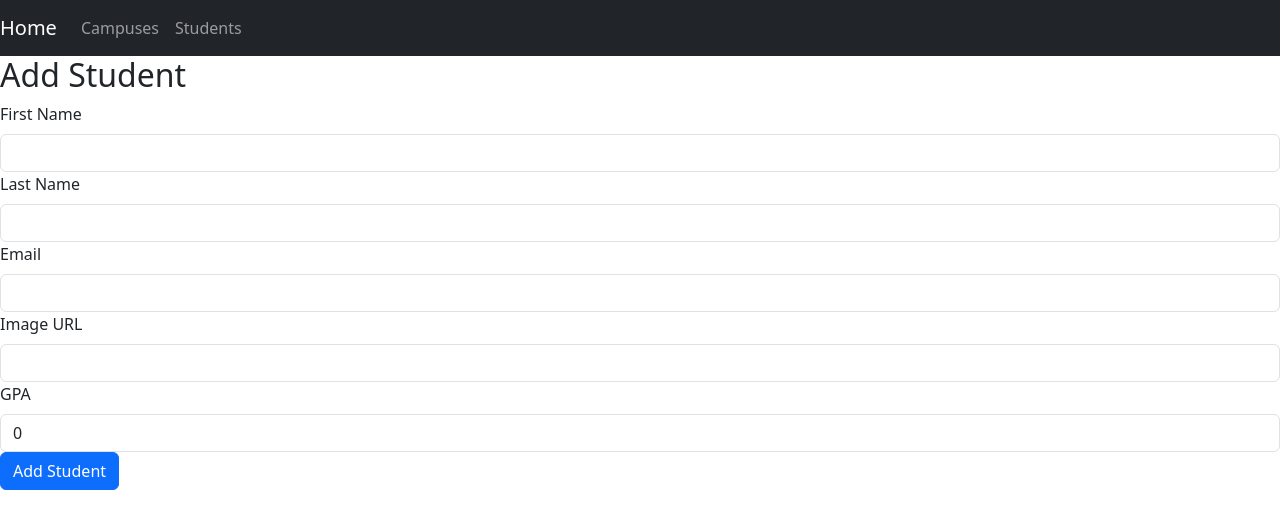
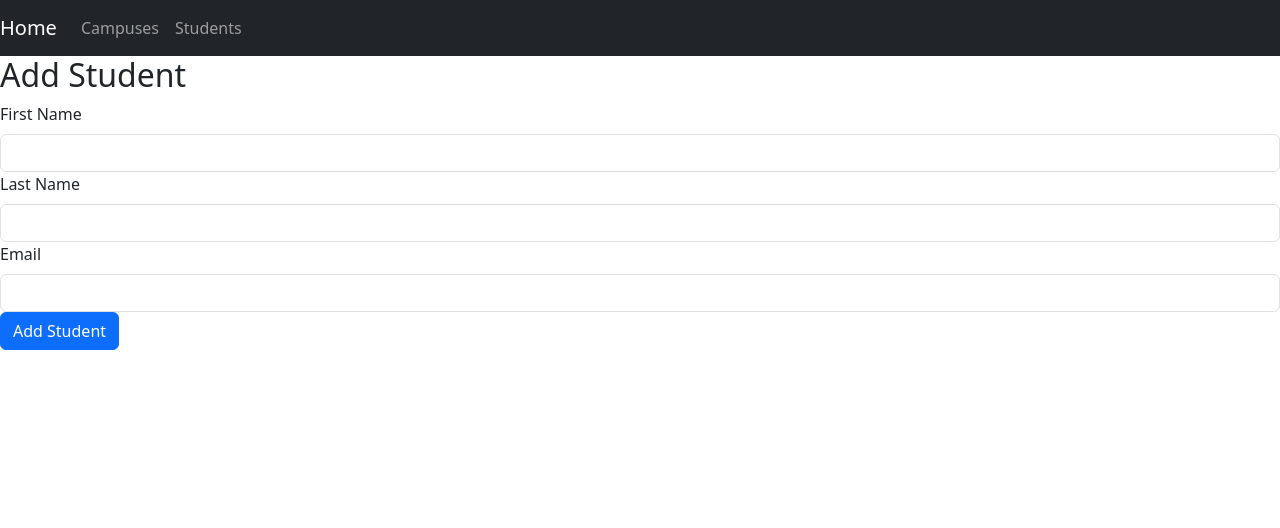
Before and after one commit to Kevinrocks100/crudApplicationFrontEnd, a React (Create React App) app: page /students/add in a window 1280 px wide. Shown: the top 528 px of the page. Built offline with nearby package versions, Linux system fonts and the light colour scheme.

Commit message:
Updated Form with form validation

```diff
--- a/src/components/addStudentForm.jsx
+++ b/src/components/addStudentForm.jsx
@@ -12,9 +12,11 @@ const AddStudentForm = () => {
     firstName: "",
     lastName: "",
     email: "",
-    imageUrl: "",
-    gpa: 0,
+    imageUrl: "hshdjhf",
+    gpa: null,
   });
+
+  const [validationErrors, setValidationErrors] = useState({});
 
   const handleChange = (e) => {
     setFormData({
@@ -25,8 +27,32 @@ const AddStudentForm = () => {
 
   const handleSubmit = (e) => {
     e.preventDefault();
-    dispatch(addStudentThunk(formData));
-    navigate('/students');
+    const errors = validateForm();
+    if (Object.keys(errors).length === 0) {
+      dispatch(addStudentThunk(formData));
+      setFormData({
+        firstName: "",
+        lastName: "",
+        email: ""
+      });
+      navigate('/students');
+    } else {
+      setValidationErrors(errors);
+    }
+  };
+
+  const validateForm = () => {
+    const errors = {};
+    if (!formData.firstName.trim()) {
+      errors.firstName = "Student's first name is required";
+    }
+    if (!formData.lastName.trim()) {
+      errors.lastName = "Student's last name is required";
+    }
+    if (!formData.email.trim()) {
+      errors.email = "Student's email is required";
+    }
+    return errors;
   };
 
   return (
@@ -40,7 +66,11 @@ const AddStudentForm = () => {
             name="firstName"
             value={formData.firstName}
             onChange={handleChange}
+            isInvalid={validationErrors.firstName}
           />
+          <Form.Control.Feedback type="invalid">
+            {validationErrors.firstName}
+          </Form.Control.Feedback>
         </Form.Group>
         <Form.Group controlId="lastName">
           <Form.Label>Last Name</Form.Label>
@@ -49,7 +79,11 @@ const AddStudentForm = () => {
             name="lastName"
             value={formData.lastName}
             onChange={handleChange}
+            isInvalid={validationErrors.lastName}
           />
+          <Form.Control.Feedback type="invalid">
+            {validationErrors.lastName}
+          </Form.Control.Feedback>
         </Form.Group>
         <Form.Group controlId="email">
           <Form.Label>Email</Form.Label>
@@ -58,26 +92,11 @@ const AddStudentForm = () => {
             name="email"
             value={formData.email}
             onChange={handleChange}
+            isInvalid={validationErrors.email}
           />
-        </Form.Group>
-        <Form.Group controlId="imageUrl">
-          <Form.Label>Image URL</Form.Label>
-          <Form.Control
-            type="text"
-            name="imageUrl"
-            value={formData.imageUrl}
-            onChange={handleChange}
-          />
-        </Form.Group>
-        <Form.Group controlId="gpa">
-          <Form.Label>GPA</Form.Label>
-          <Form.Control
-            type="number"
-            step="0.1"
-            name="gpa"
-            value={formData.gpa}
-            onChange={handleChange}
-          />
+          <Form.Control.Feedback type="invalid">
+            {validationErrors.email}
+          </Form.Control.Feedback>
         </Form.Group>
         <Button variant="primary" type="submit">
           Add Student
```
